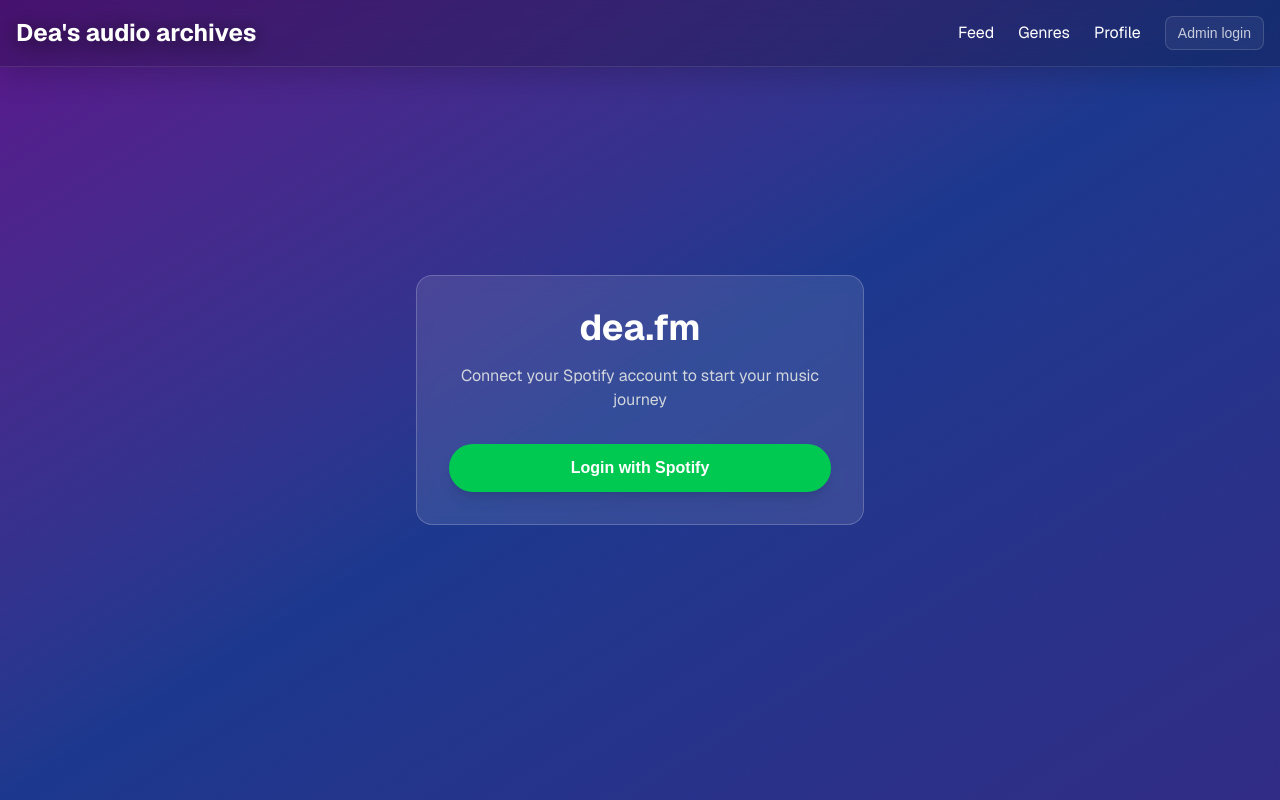
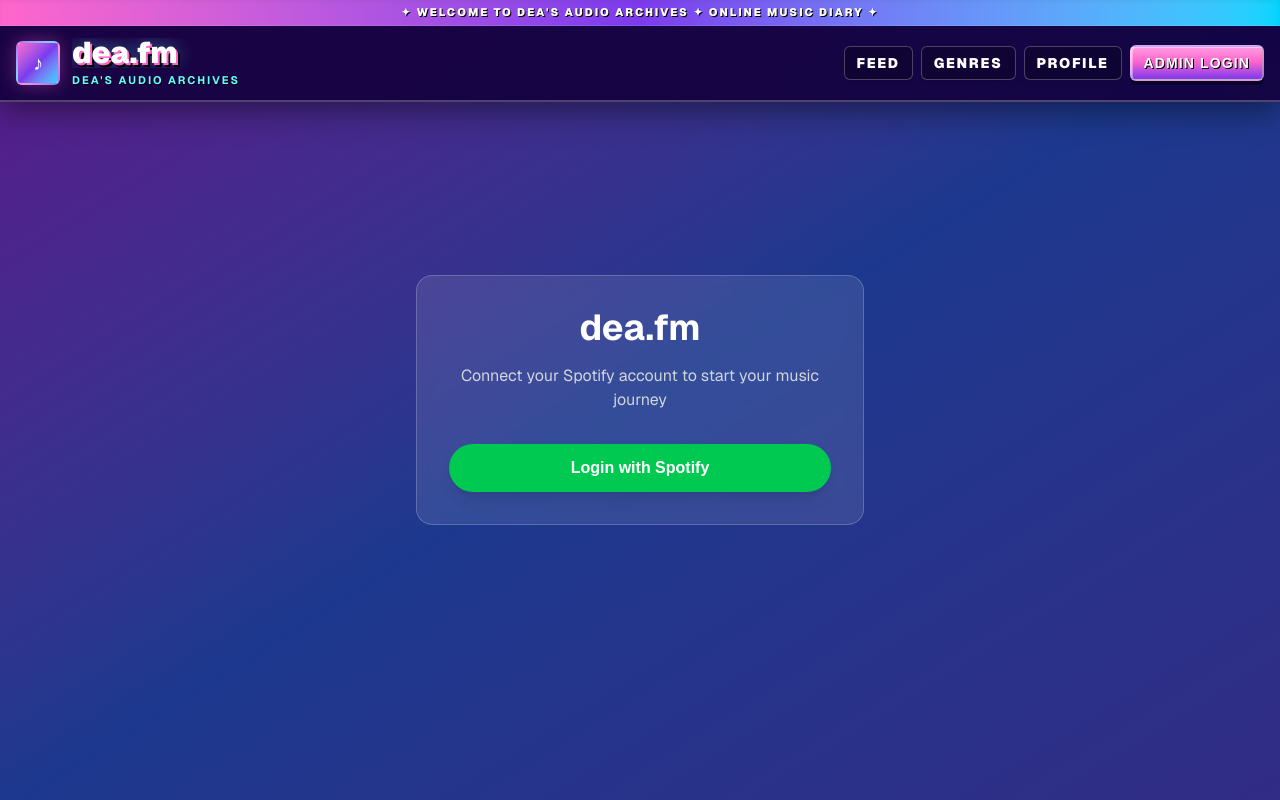
Before and after one commit to MacXav/dea.fm, a Next.js app: page /login in a window 1280 px wide. Built offline with nearby package versions, Linux system fonts and the light colour scheme; no server answers.

Commit message:
Changed Navbar styling

```diff
--- a/src/components/Navbar.tsx
+++ b/src/components/Navbar.tsx
@@ -31,9 +31,14 @@
   }
 
   const linkClass = (href: string) =>
-    `transition ${
-      isActive(href) ? 'text-white' : 'text-white/70 hover:text-white'
-    }`
+    [
+      'rounded-md border px-3 py-1.5 text-sm font-black uppercase tracking-[0.12em] shadow-md transition',
+      'text-white',
+      'hover:-translate-y-0.5 hover:brightness-110',
+      isActive(href)
+        ? 'border-white/50 bg-[#ff66cc] shadow-[0_0_16px_rgba(255,102,204,0.45)]'
+        : 'border-white/25 bg-black/25 hover:bg-white/10',
+    ].join(' ')
 
   const loginWithSpotify = () => {
     window.location.href = '/api/auth/login'
@@ -60,17 +65,31 @@
   }
 
   return (
-    <nav className="fixed left-0 right-0 top-0 z-[9999] border-b border-white/10 bg-black/20 backdrop-blur-md shadow-[0_8px_30px_rgba(0,0,0,0.18)]">
-      <div className="mx-auto px-4 py-4">
-        <div className="flex flex-col gap-4 sm:flex-row sm:items-center sm:justify-between">
-          <Link
-            href="/"
-            className="text-2xl font-bold text-white drop-shadow-[0_3px_10px_rgba(0,0,0,0.7)]"
-          >
-            Dea's audio archives
+    <nav className="fixed left-0 right-0 top-0 z-[9999] border-b-2 border-white/25 bg-[#13003d]/90 shadow-[0_8px_30px_rgba(0,0,0,0.45)] backdrop-blur-md">
+      <div className="border-b border-white/10 bg-gradient-to-r from-[#ff66cc] via-[#7c3aed] to-[#00d5ff] px-3 py-1 text-center text-[11px] font-black uppercase tracking-[0.18em] text-white shadow-inner">
+        <span className="drop-shadow-[1px_1px_0_#000]">
+          ✦ welcome to dea&apos;s audio archives ✦ online music diary ✦
+        </span>
+      </div>
+
+      <div className="mx-auto px-3 py-3 sm:px-4">
+        <div className="flex flex-col gap-3 sm:flex-row sm:items-center sm:justify-between">
+          <Link href="/" className="group flex items-center gap-3">
+            <div className="flex h-11 w-11 shrink-0 items-center justify-center rounded-md border-2 border-white/30 bg-gradient-to-br from-[#ff66cc] via-[#7c3aed] to-[#00d5ff] text-xl shadow-[0_0_18px_rgba(255,102,204,0.35)]">
+              ♪
+            </div>
+
+            <div className="min-w-0">
+              <p className="retro-title truncate text-2xl font-black leading-none sm:text-3xl">
+                dea.fm
+              </p>
+              <p className="mt-1 truncate text-[11px] font-bold uppercase tracking-[0.18em] text-[#66ffff] drop-shadow-[1px_1px_0_#000]">
+                Dea&apos;s audio archives
+              </p>
+            </div>
           </Link>
 
-          <div className="flex flex-wrap items-center gap-x-6 gap-y-3">
+          <div className="flex flex-wrap items-center gap-2">
             <Link href="/feed" className={linkClass('/feed')}>
               Feed
             </Link>
@@ -93,7 +112,7 @@
               <button
                 type="button"
                 onClick={loginWithSpotify}
-                className="rounded-lg border border-white/15 bg-white/5 px-3 py-1.5 text-sm text-white/75 transition hover:bg-white/10 hover:text-white"
+                className="retro-button rounded-md px-3 py-1.5 text-sm uppercase tracking-[0.08em]"
               >
                 Admin login
               </button>
@@ -103,7 +122,7 @@
               <button
                 type="button"
                 onClick={logout}
-                className="rounded-lg border border-white/15 bg-white/5 px-3 py-1.5 text-sm text-white/75 transition hover:bg-white/10 hover:text-white"
+                className="rounded-md border-2 border-white/30 bg-black/35 px-3 py-1.5 text-sm font-black uppercase tracking-[0.08em] text-white shadow-md transition hover:bg-red-500/30"
               >
                 Logout
               </button>
```
